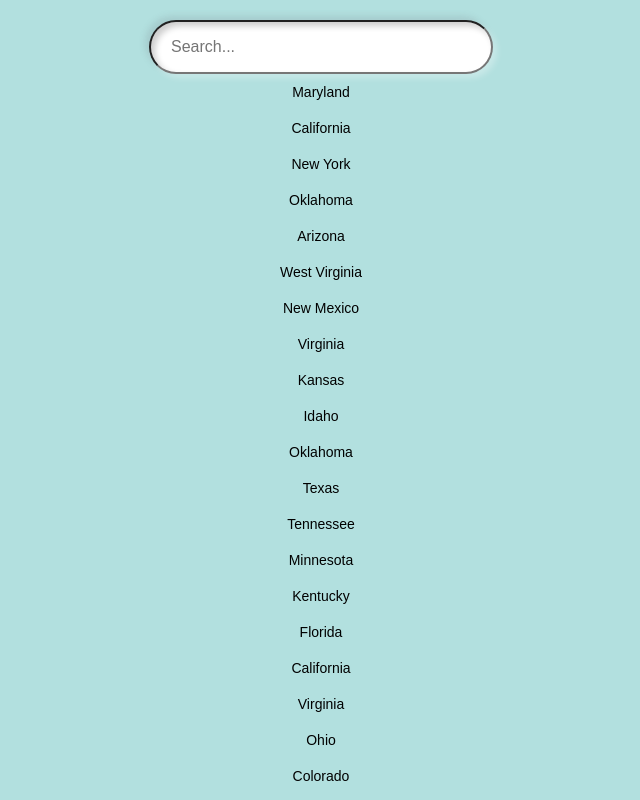
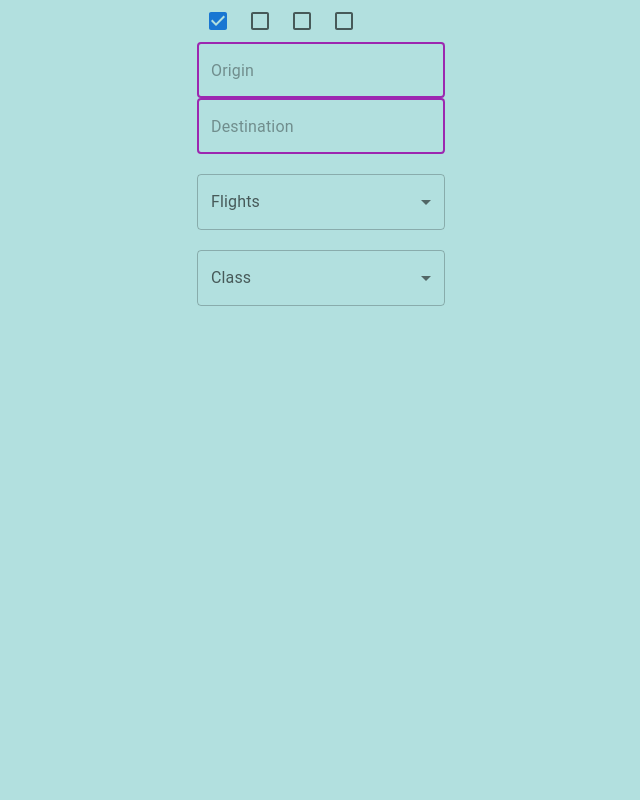
Before and after one commit to boopathi-srb/trfa-flight, a React (Create React App) app: page / in a window 1280 px wide. Shown: the top 800 px of the page, without its empty margins (319-959 px from the left). Built offline with nearby package versions, Linux system fonts and the light colour scheme.

Commit message:
first commit

```diff
--- a/package.json
+++ b/package.json
@@ -3,6 +3,10 @@
   "version": "0.1.0",
   "private": true,
   "dependencies": {
+    "@emotion/react": "^11.9.0",
+    "@emotion/styled": "^11.8.1",
+    "@mui/icons-material": "^5.8.0",
+    "@mui/material": "^5.8.0",
     "@testing-library/jest-dom": "^5.16.4",
     "@testing-library/react": "^13.2.0",
     "@testing-library/user-event": "^13.5.0",
--- a/src/App.js
+++ b/src/App.js
@@ -1,12 +1,13 @@
 import './App.css';
 import JSONDATA from "./MOCK_DATA.json";
 import { useState } from 'react';
+import One from './components/one/One';
 
 function App() {
   const [ searchTerm , setSearchTerm] = useState("");
   return (
-    <div className="app">
-      <input
+   /* <div className="app">
+     <input
       type="text"
       placeholder="Search..."
       onChange={ (event) => {
@@ -26,7 +27,10 @@ function App() {
             </div>
           );
       })}
-    </div>
+       </div>
+   */
+      <One />
+
 
   );
 }
--- /dev/null
+++ b/src/components/one/One.js
@@ -0,0 +1,75 @@
+import React from 'react'
+import Checkbox from '@mui/material/Checkbox';
+import TextField from '@mui/material/TextField';
+import Box from '@mui/material/Box';
+import InputLabel from '@mui/material/InputLabel';
+import MenuItem from '@mui/material/MenuItem';
+import FormControl from '@mui/material/FormControl';
+import Select from '@mui/material/Select';
+
+const label = { inputProps: { 'aria-label': 'Checkbox demo' } };
+
+export default function Checkboxes() {
+  return (
+  <div>
+    <div>
+      <Checkbox {...label} defaultChecked />
+      <Checkbox {...label} />
+      <Checkbox {...label} />
+      <Checkbox {...label} />
+    </div>
+    <div>
+    <Box>
+      <TextField  color="secondary" focused placeholder="Origin" ></TextField>
+       </Box>
+    <Box>
+      <TextField  color="secondary" focused placeholder="Destination" ></TextField>
+    </Box>
+    </div>
+    <div>
+ <br/>
+    <Box sx={{ minWidth: 120 }}>
+      <FormControl fullWidth>
+        <InputLabel id="demo-simple-select-label">Flights</InputLabel>
+        <Select
+          labelId="demo-simple-select-label"
+          id="demo-simple-select"
+          label="Flight"
+
+        >
+          <MenuItem value={10}>Oneway</MenuItem>
+          <MenuItem value={20}>Roundtrip</MenuItem>
+          <MenuItem value={30}>Multi-city</MenuItem>
+        </Select>
+      </FormControl>
+    </Box>
+    </div>
+      <div>
+ <br/>
+    <Box sx={{ minWidth:10 }}>
+      <FormControl fullWidth>
+        <InputLabel id="demo-simple-select-label">Class</InputLabel>
+        <Select
+          labelId="demo-simple-select-label"
+          id="demo-simple-select"
+          label="Class"
+        >
+          <MenuItem value={10}>Economy</MenuItem>
+          <MenuItem value={20}>Premium Economy</MenuItem>
+          <MenuItem value={30}>Business</MenuItem>
+          <MenuItem value={30}>First</MenuItem>
+        </Select>
+      </FormControl>
+    </Box>
+    </div>
+    <br/>
+
+    </div>
+  );
+}
+
+export const one = () => {
+  return (
+    <div>one</div>
+  )
+}
--- a/src/index.js
+++ b/src/index.js
@@ -3,10 +3,7 @@ import ReactDOM from 'react-dom/client';
 import './index.css';
 import App from './App';
 
-
 const root = ReactDOM.createRoot(document.getElementById('root'));
 root.render(
-
     <App />
-
 );
```
Also changed, not shown: 1 other file (tests, documents, lock files or other folders).
